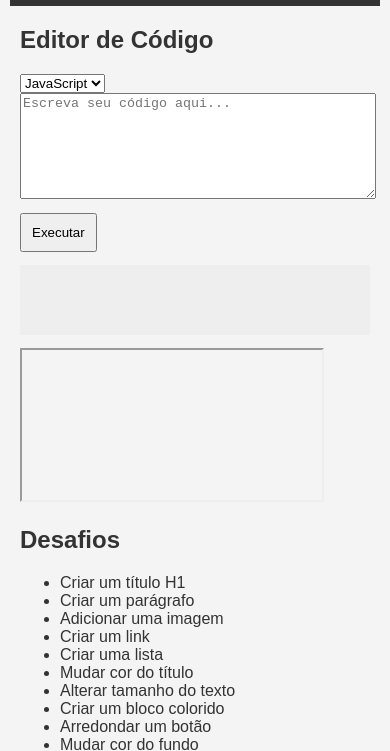
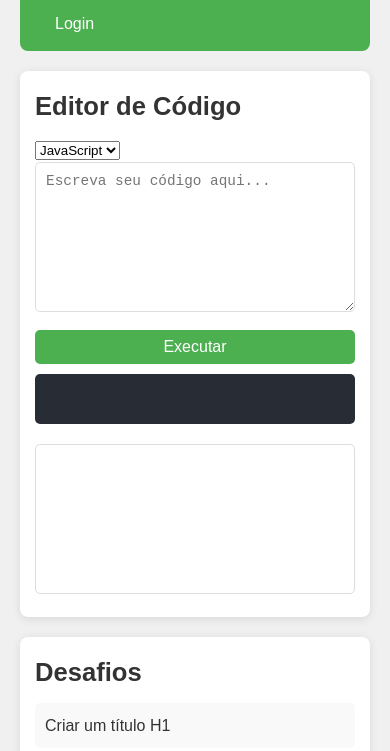
Before and after one commit to walterdyna/CodeVisionary, a plain HTML site: page index.html in a window 390 px wide. Shown: the part 114-865 px from the top of the page. Drawn offline with Linux system fonts and the light colour scheme.

Commit message:
estilos novos

```diff
--- a/styles.css
+++ b/styles.css
@@ -1,46 +1,296 @@
+* {
+    margin: 0;
+    padding: 0;
+    box-sizing: border-box;
+}
+
 body {
-    font-family: Arial, sans-serif;
-    margin: 0;
+    font-family: 'Arial', sans-serif;
+    background-color: #f0f0f0;
+    color: #333;
+    line-height: 1.6;
     padding: 20px;
-    background-color: #f4f4f4;
-    color: #333;
-    display: flex;
-    flex-direction: column;
-    align-items: center;
 }
+
 header {
     display: flex;
     justify-content: space-between;
     align-items: center;
+    background-color: #4CAF50;
+    padding: 10px 20px;
+    border-radius: 8px;
+    margin-bottom: 20px;
+}
+
+header h1 {
+    color: white;
+    font-size: 1.8rem;
+}
+
+header button {
+    background-color: transparent;
+    border: none;
+    color: white;
+    font-size: 1.2rem;
+    cursor: pointer;
+    padding: 8px 15px;
+    border-radius: 5px;
+    transition: background-color 0.3s ease;
+}
+
+header button:hover {
+    background-color: #45a049;
+}
+
+#login {
+    background-color: white;
+    padding: 20px;
+    border-radius: 8px;
+    box-shadow: 0 2px 10px rgba(0, 0, 0, 0.1);
+}
+
+#login.hidden {
+    display: none;
+}
+
+#login input {
     width: 100%;
     padding: 10px;
+    margin-bottom: 10px;
+    border: 1px solid #ddd;
+    border-radius: 5px;
+}
+
+#login button {
+    width: 100%;
+    background-color: #4CAF50;
+    color: white;
+    padding: 10px;
+    border: none;
+    border-radius: 5px;
+    cursor: pointer;
+    transition: background-color 0.3s ease;
+}
+
+#login button:hover {
+    background-color: #45a049;
+}
+
+#editor {
+    background-color: white;
+    padding: 20px;
+    border-radius: 8px;
+    box-shadow: 0 2px 10px rgba(0, 0, 0, 0.1);
+    margin-bottom: 20px;
+}
+
+#editor h2 {
+    font-size: 1.6rem;
+    margin-bottom: 10px;
+}
+
+#code {
+    width: 100%;
+    height: 200px;
+    padding: 10px;
+    border: 1px solid #ddd;
+    border-radius: 5px;
+    font-family: 'Courier New', Courier, monospace;
+    font-size: 1rem;
+    margin-bottom: 10px;
+}
+
+button#run {
+    width: 100%;
+    background-color: #4CAF50;
+    color: white;
+    padding: 10px;
+    border: none;
+    border-radius: 5px;
+    cursor: pointer;
+    transition: background-color 0.3s ease;
+}
+
+button#run:hover {
+    background-color: #45a049;
+}
+
+#output-container {
+    margin-top: 20px;
+}
+
+#output {
+    font-family: 'Courier New', Courier, monospace;
+    background-color: #282c34;
+    color: white;
+    padding: 15px;
+    border-radius: 5px;
+    min-height: 50px;
+}
+
+#html-output {
+    width: 100%;
+    height: 150px;
+    border: 1px solid #ddd;
+    border-radius: 5px;
+    margin-top: 20px;
+}
+
+/* Estilo para a lista de desafios */
+#challenges {
+    background-color: white;
+    padding: 20px;
+    border-radius: 8px;
+    box-shadow: 0 2px 10px rgba(0, 0, 0, 0.1);
+    margin-bottom: 20px;
+}
+
+#challenges h2 {
+    font-size: 1.6rem;
+    margin-bottom: 10px;
+}
+
+#challenges ul {
+    list-style-type: none;
+}
+
+#challenges li {
+    background-color: #f9f9f9;
+    padding: 10px;
+    margin-bottom: 10px;
+    border-radius: 5px;
+    cursor: pointer;
+    transition: background-color 0.3s ease;
+}
+
+#challenges li:hover {
+    background-color: #e6e6e6;
+}
+
+#leaderboard {
+    background-color: white;
+    padding: 20px;
+    border-radius: 8px;
+    box-shadow: 0 2px 10px rgba(0, 0, 0, 0.1);
+}
+
+#leaderboard h2 {
+    font-size: 1.6rem;
+    margin-bottom: 10px;
+}
+
+#ranking-list {
+    list-style-type: none;
+    padding-left: 0;
+}
+
+#ranking-list li {
+    padding: 8px 0;
+    border-bottom: 1px solid #ddd;
+}
+
+/* Modo escuro */
+body.dark-mode {
+    background-color: #121212;
+    color: white;
+}
+
+body.dark-mode header {
+    background-color: #333;
+}
+
+body.dark-mode header button {
+    color: #bbb;
+}
+
+body.dark-mode #editor {
+    background-color: #1e1e1e;
+}
+
+body.dark-mode #editor h2,
+body.dark-mode #challenges h2,
+body.dark-mode #leaderboard h2 {
+    color: #bbb;
+}
+
+body.dark-mode #code,
+body.dark-mode #output {
     background-color: #333;
     color: white;
 }
-main {
-    max-width: 800px;
-    width: 100%;
+
+body.dark-mode #html-output {
+    border-color: #444;
 }
-textarea {
-    width: 100%;
-    height: 100px;
+
+body.dark-mode #challenges li {
+    background-color: #2a2a2a;
 }
-button {
-    margin-top: 10px;
-    padding: 10px;
+
+body.dark-mode #challenges li:hover {
+    background-color: #333;
 }
-pre {
-    background: #eee;
-    padding: 10px;
-    min-height: 50px;
+
+/* Responsividade */
+@media (max-width: 768px) {
+    header {
+        flex-direction: column;
+        align-items: flex-start;
+    }
+
+    header h1 {
+        font-size: 1.6rem;
+    }
+
+    header button {
+        font-size: 1rem;
+        margin-top: 10px;
+    }
+
+    #editor, #challenges, #leaderboard {
+        padding: 15px;
+    }
+
+    #code {
+        height: 150px;
+    }
+
+    #html-output {
+        height: 200px;
+    }
+
+    #output-container {
+        margin-top: 10px;
+    }
+
+    #output {
+        font-size: 0.9rem;
+        padding: 10px;
+    }
+
+    button#run {
+        padding: 8px;
+    }
 }
-.dark-mode {
-    background-color: #222;
-    color: white;
+
+@media (max-width: 480px) {
+    header h1 {
+        font-size: 1.4rem;
+    }
+
+    #code {
+        font-size: 0.9rem;
+    }
+
+    #output {
+        font-size: 0.8rem;
+    }
+
+    #html-output {
+        height: 150px;
+    }
+
+    button#run, #login button {
+        font-size: 1rem;
+    }
 }
-.dark-mode pre {
-    background: #444;
-}
-.hidden {
-    display: none;
-}
```
